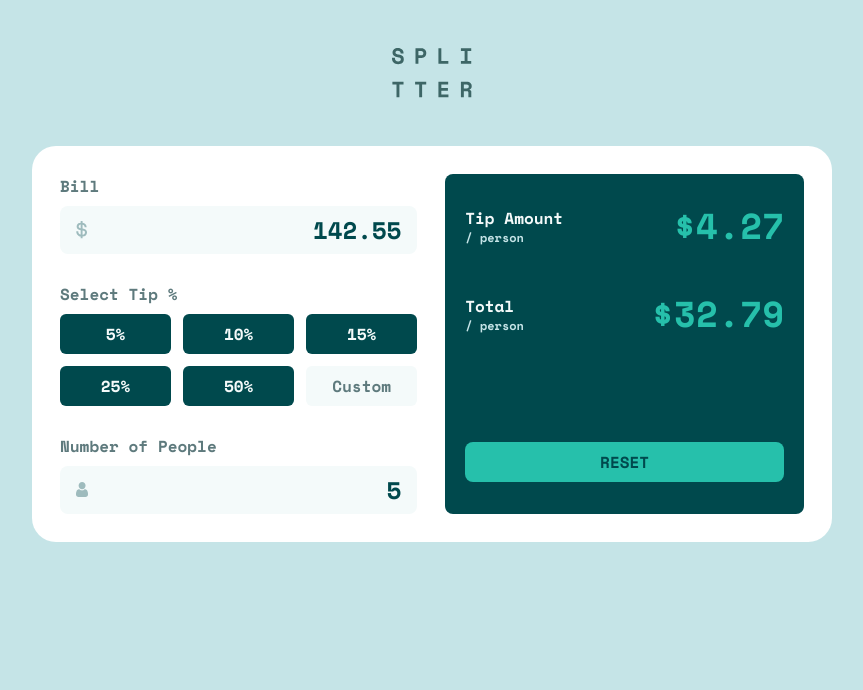
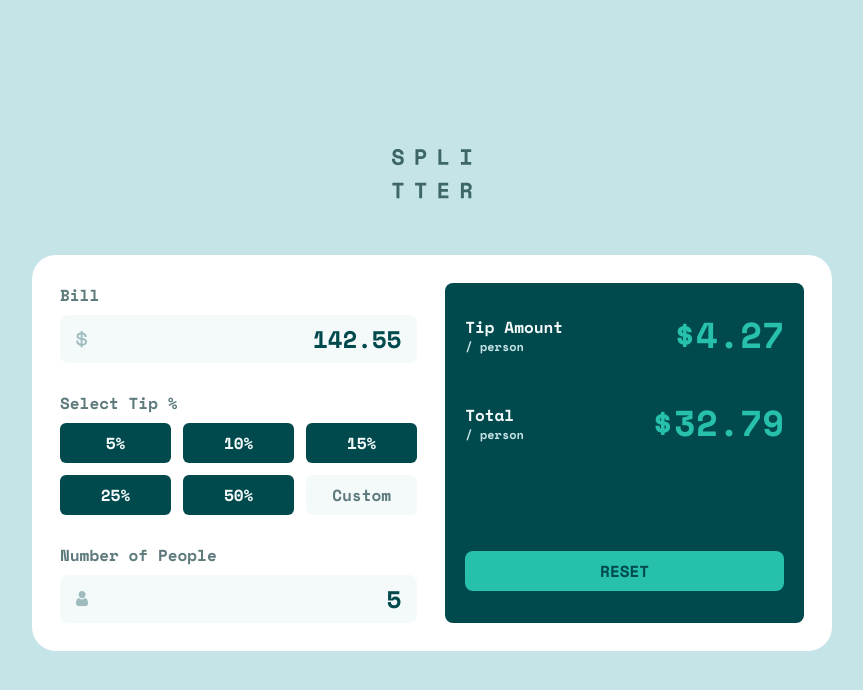
Before and after one commit to kkawakami08/tip-calculator-app, a Next.js app: page / in a window 1280 px wide. Shown: the top 690 px of the page, without its empty margins (208-1071 px from the left). Built offline with nearby package versions, Linux system fonts and the light colour scheme.

Commit message:
update y-margin on desktop

```diff
--- a/pages/index.js
+++ b/pages/index.js
@@ -12,8 +12,8 @@ export default function Home() {
       <Head>
         <title>Tip Calculator App</title>
       </Head>
-      <main className="h-screen flex flex-col items-center bg-lightGrayishCyan py-12">
-        <div className="w-1/3 pb-12 flex items-center justify-center md:w-20">
+      <main className="h-screen flex flex-col items-center bg-lightGrayishCyan md:justify-center py-14 ">
+        <div className="w-1/3 pb-14 flex items-center justify-center md:w-20">
           <Image
             src={logo}
             alt="Tip calculator logo"
```
